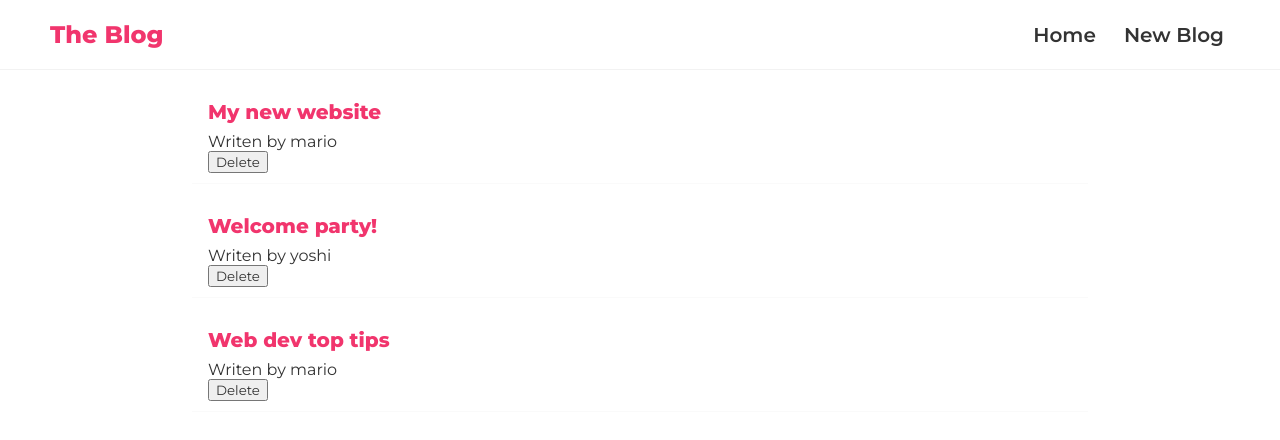
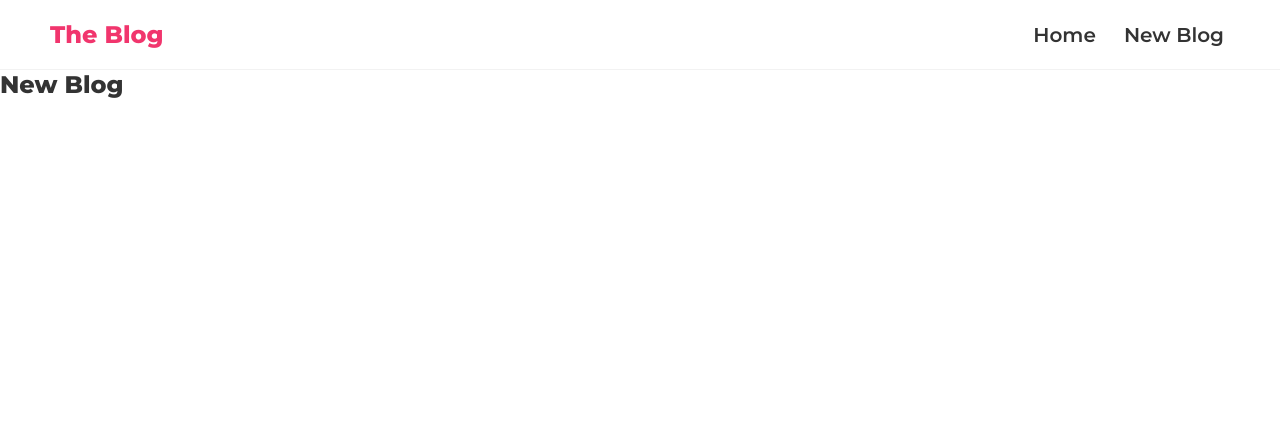
Before and after one commit to TharangaDilshan403/react-js-self-study, a React (Create React App) app: page /createArticle in a window 1280 px wide. Shown: the top 440 px of the page. Built offline with nearby package versions, Linux system fonts and the light colour scheme; data requests are answered from the project's data file.

Commit message:
React Routing Step - 01

```diff
--- a/package.json
+++ b/package.json
@@ -10,7 +10,7 @@
     "@testing-library/user-event": "^12.1.10",
     "react": "^17.0.2",
     "react-dom": "^17.0.2",
-    "react-router-native": "^6.0.2",
+    "react-router-dom": "^6.0.2",
     "react-scripts": "4.0.3",
     "web-vitals": "^1.0.1"
   },
--- /dev/null
+++ b/src/APP/API/useFetch.js
@@ -0,0 +1,28 @@
+import { useState, useEffect ,useContext} from "react";
+import {ConventionContext} from "../util/ConverstionContext"
+
+const useFetch = (url) => {
+
+  const { blogData, setBlogData } = useContext(ConventionContext);
+  const [loading, setLoading] = useState(true);
+  const [error, setError] = useState(false);
+
+  useEffect(() => {
+    fetch(url)
+      .then((res) => {
+        return res.json();
+      })
+      .then((data) => {
+        setBlogData(data);
+        setLoading(false);
+      })
+      .catch((err) => {
+        setLoading(false);
+        setError(true);
+      });
+  }, [url]);
+
+  return {blogData,loading,error}
+};
+
+export default useFetch;
--- a/src/APP/App.js
+++ b/src/APP/App.js
@@ -1,17 +1,23 @@
+import { BrowserRouter as Router, Routes, Route, Link } from "react-router-dom";
+import { ConventionContextProvider } from "./util/ConverstionContext";
+
 import NavBar from "./components/NavBar/Navbar";
 import Home from "./pages/Home/Home";
-
-import {ConventionContextProvider} from "./util/ConverstionContext"
-
+import CreateArticle from "./pages/CreateArticle/CreateArticle";
 function App() {
   return (
     <ConventionContextProvider>
-    <div className="App">
-      <NavBar />
-      <div>
-        <Home />
-      </div>
-    </div>
+      <>
+        <Router>
+          <NavBar />
+
+          <Routes>
+            <Route exact path="/" element={<Home />} />
+            <Route exact path="/createArticle" element={<CreateArticle />} />
+
+          </Routes>
+        </Router>
+      </>
     </ConventionContextProvider>
   );
 }
--- a/src/APP/components/NavBar/Navbar.js
+++ b/src/APP/components/NavBar/Navbar.js
@@ -6,7 +6,7 @@ const Navbar = () => {
         <h1> The Blog</h1>
       <div className="links">
         <a href="/">Home</a>
-        <a href="/create">New Blog</a>
+        <a href="/createArticle">New Blog</a>
       </div>
     </nav>
   );
--- a/src/APP/components/Blog/Blog.js
+++ b/src/APP/components/blogList/BlogList.js
@@ -1,5 +1,5 @@
 import { useContext } from "react";
-import "./Blog.css";
+import "./blogList.css";
 import { ConventionContext } from "../../util/ConverstionContext";
 import colors from "../../constants/colors";
 
@@ -7,7 +7,7 @@ const Blog = () => {
   const { blogData, setBlogData } = useContext(ConventionContext);
 
   const handleDelete = (id) => {
-    const newBlog = blogData.filter(blogData=>(blogData.id != id))
+    const newBlog = blogData.filter((blogData)=>(blogData.id != id))
     setBlogData(newBlog)
   };
 
--- /dev/null
+++ b/src/APP/components/error/Error.js
@@ -0,0 +1,6 @@
+import "./error.css"
+const Error = () => {
+    return ( <h2>error</h2> );
+}
+
+export default Error;
--- /dev/null
+++ b/src/APP/pages/CreateArticle/CreateArticle.js
@@ -0,0 +1,10 @@
+import styles from "./CreateArticle.module.css";
+const CreateArticle = () => {
+  return (
+    <div>
+      <h2>New Blog</h2>
+    </div>
+  );
+};
+
+export default CreateArticle;
--- a/src/APP/pages/Home/Home.js
+++ b/src/APP/pages/Home/Home.js
@@ -1,31 +1,21 @@
 import { useEffect, useContext, useState } from "react";
 import styles from "./Home.module.css";
-import Blog from "../../components/Blog/Blog";
-import Loading from "../../components/Loading/Loading";
 
-import { ConventionContext } from "../../util/ConverstionContext";
+import BlogList from "../../components/blogList/BlogList";
+import Loading from "../../components/loading/Loading";
+import Error from "../../components/error/Error";
+
+import useFetch from "../../API/useFetch";
 
 const Home = () => {
-  const { blogData, setBlogData } = useContext(ConventionContext);
-  const [loading, setLoading] = useState(true);
 
-  useEffect(() => {
-    fetch("http://localhost:8000/blogs")
-      .then((res) => {
-        return res.json();
-      })
-      .then((data) => {
-        setBlogData(data);
-        setLoading(false);
-      });
-  }, []);
+  const { blogData, loading, error } = useFetch("http://localhost:8000/blogs");
 
   return (
     <>
-      <div>
-        {loading && <Loading />}
-        {blogData && <Blog />}
-      </div>
+      {loading && <Loading />}
+      {error && <Error />}
+      <div>{blogData && <BlogList />}</div>
     </>
   );
 };
```
Also changed, not shown: src/APP/components/blogList/blogList.css (renamed from src/APP/components/Blog/Blog.css), src/APP/components/error/error.css (added), src/APP/pages/CreateArticle/CreateArticle.module.css (added), 1 other file (tests, documents, lock files or other folders).
